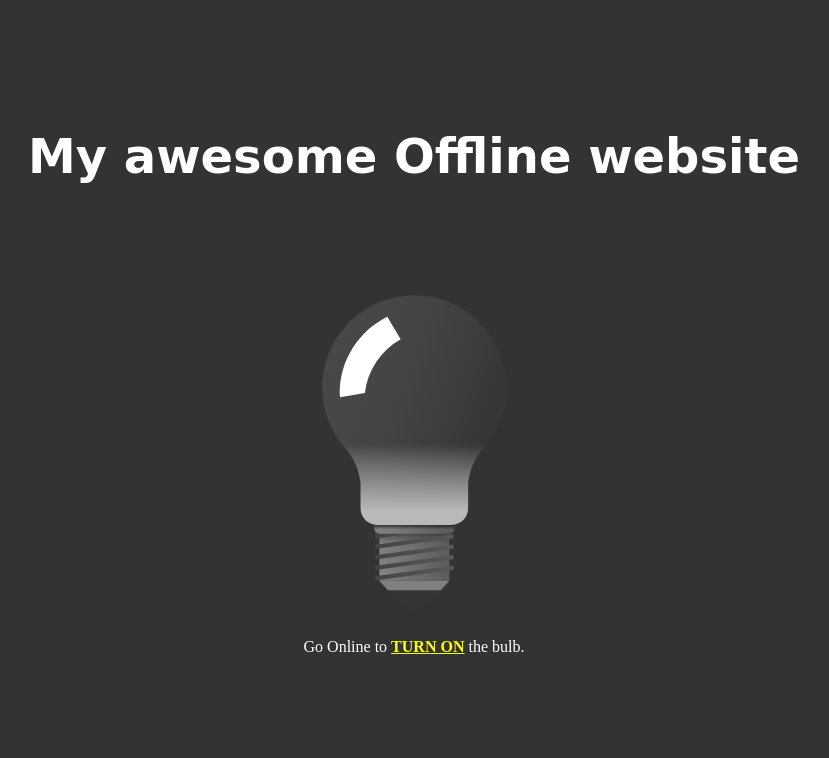
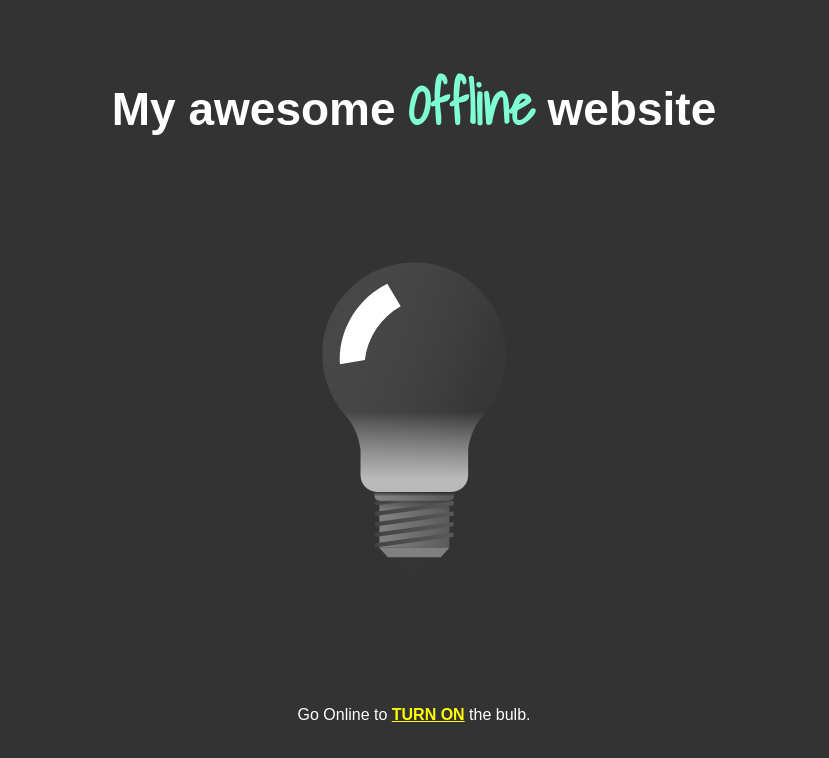
Before and after one commit to jorgecortesdev/offline-website-example, a plain HTML site: page offline.html in a window 1280 px wide. Shown: the whole page, without its empty margins (226-1055 px from the left). Drawn offline with Linux system fonts and the light colour scheme; a web font is replaced by a local one.

Commit message:
Improve design and cache font

```diff
--- a/offline.html
+++ b/offline.html
@@ -8,18 +8,19 @@
     <title>My awesome Offline website</title>
     <link rel="icon" href="data:,">
     <link rel="stylesheet" href="styles.css">
-    <link rel="preconnect" href="https://fonts.gstatic.com">
-    <link href="https://fonts.googleapis.com/css2?family=Akaya+Telivigala&display=swap" rel="stylesheet">
 </head>
+
 <body class="off">
 
-<div class="main">
-    <div class="content off">
-        <h1>My awesome Offline website</h1>
+    <div class="container off">
+        <header>
+            <h1>My awesome <span class="state off">Offline</span> website</h1>
+        </header>
         <div class="bulb off"></div>
-        <p>Go Online to <span class="info">turn on</span> the bulb.</p>
+        <footer>
+            <p>Go Online to <span class="info">turn on</span> the bulb.</p>
+        </footer>
     </div>
-</div>
 
 </body>
 </html>
--- a/styles.css
+++ b/styles.css
@@ -1,6 +1,15 @@
+@font-face {
+    font-family: 'Shadows Into Light';
+    font-style: normal;
+    font-weight: 400;
+    font-display: swap;
+    src: url(shadows-into-light.woff2) format('woff2');
+    unicode-range: U+0000-00FF, U+0131, U+0152-0153, U+02BB-02BC, U+02C6, U+02DA, U+02DC, U+2000-206F, U+2074, U+20AC, U+2122, U+2191, U+2193, U+2212, U+2215, U+FEFF, U+FFFD;
+}
+
 html, body {
-    height: 100%;
     margin: 0;
+    font-family: Arial, Helvetica, sans-serif;
 }
 
 body.off {
@@ -8,41 +17,49 @@ body.off {
     color: #ffffff;
 }
 
-h1 {
-    margin: 0;
-    font-family: 'Akaya Telivigala', cursive;
-    font-size: 48px;
+.container {
+    display: flex;
+    flex-direction: column;
+    justify-content: space-between;
+    align-items: center;
+    min-height: 100vh;
+    box-sizing: border-box;
+    padding: 60px 0;
 }
 
-.main {
-    height: 100%;
-    display: flex;
-    flex-direction: column;
-    align-items: center;
+.container > header {
+    text-align: center;
 }
 
-.content {
-    display: flex;
-    flex-direction: column;
-    align-items: center;
-    padding-top: 10%;
+.container > header > h1 {
+    margin: 0;
+    font-size: 46px;
 }
 
-.content .info {
+.container > header > h1 > .state {
+    font-family: 'Shadows Into Light', cursive;
+    font-size: larger;
+    color: #006400;
+}
+
+.container > header > h1 > .state.off {
+    color: #7fffd4;
+}
+
+.container > footer .info {
     color: #ff0000;
     text-transform: uppercase;
     text-decoration: underline;
     font-weight: bold;
 }
 
-.content.off .info {
+.container.off .info {
     color: #ffff00;
 }
 
 .bulb {
     width: 224px;
     height: 338px;
-    margin-top: 100px;
     background: transparent url('bulb.svg') top right/453px 338px;
 }
 
--- a/sw.js
+++ b/sw.js
@@ -4,7 +4,8 @@ const filesToCache = [
     'index.html',
     'offline.html',
     'styles.css',
-    'bulb.svg'
+    'bulb.svg',
+    'shadows-into-light.woff2',
 ];
 
 self.addEventListener('activate', event => self.clients.claim());
```
Also changed, not shown: index.html (+7 -6 lines), shadows-into-light.woff2 (added).
